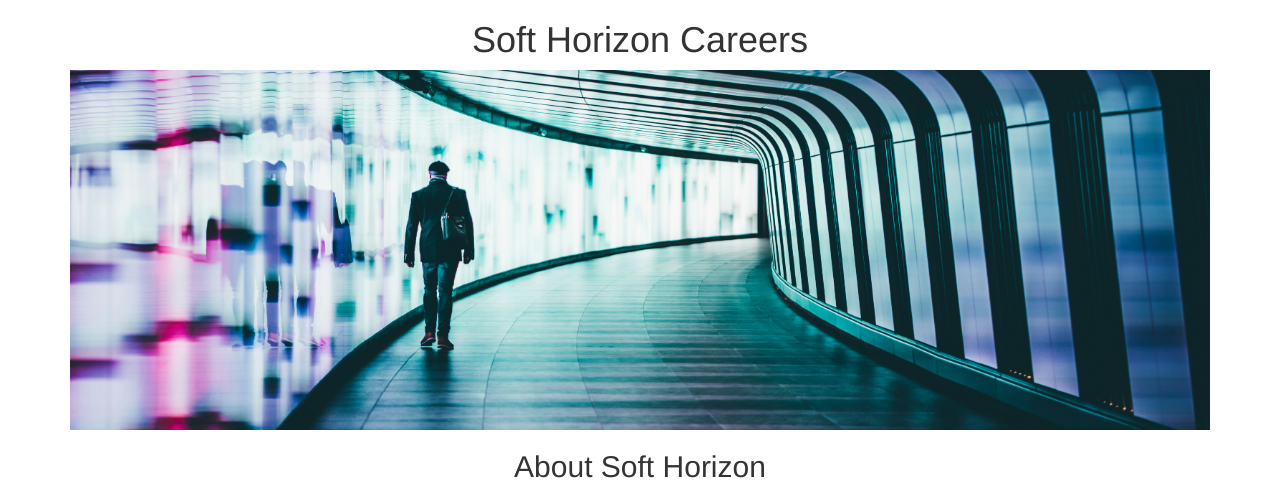
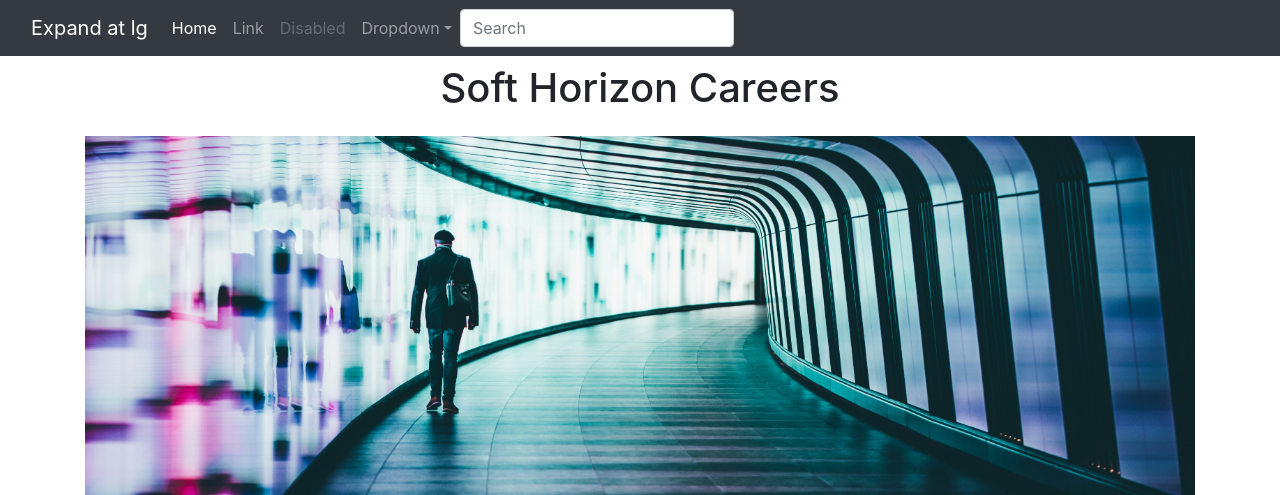
Before and after one commit to muhammadimran81/muhammadimran-careers-website-v2, a Flask app: page / in a window 1280 px wide. Shown: the top 495 px of the page. Run offline with Flask 3, Linux system fonts and the light colour scheme.

Commit message:
bootstrap resolved

```diff
--- a/templates/home.html
+++ b/templates/home.html
@@ -3,9 +3,8 @@
   <head>
     <title>Soft Horizon Careers</title>
     <meta charset="utf-8">
-    <meta http-equiv="X-UA-Compatible" content="IE=edge">
-    <meta name="viewport" content="width=device-width, initial-scale=1">
-    <link rel="stylesheet" href="https://cdn.jsdelivr.net/npm/bootstrap@3.4.1/dist/css/bootstrap.min.css" integrity="sha384-HSMxcRTRxnN+Bdg0JdbxYKrThecOKuH5zCYotlSAcp1+c8xmyTe9GYg1l9a69psu" crossorigin="anonymous">
+    <meta name="viewport" content="width=device-width, initial-scale=1, shrink-to-fit=no">
+    <link rel="stylesheet" href="https://cdn.jsdelivr.net/npm/bootstrap@4.4.1/dist/css/bootstrap.min.css" integrity="sha384-Vkoo8x4CGsO3+Hhxv8T/Q5PaXtkKtu6ug5TOeNV6gBiFeWPGFN9MuhOf23Q9Ifjh" crossorigin="anonymous">
     <style>
       #banner {
         height: 360px;
@@ -15,6 +14,7 @@
     </style>
   </head>
   <body>
+    {% include 'nav.html' %}
     <div class="container">
       <h1 class="text-center mt-2 mb-4"> {{company_name}} Careers</h1>
       <img class="img-fluid" id="banner"
--- a/templates/jobitems.html
+++ b/templates/jobitems.html
@@ -17,4 +17,5 @@
       <button type='button' class="btn btn-outline-
         primary">Apply</button>
     </div>
+
   </div>
--- /dev/null
+++ b/templates/nav.html
@@ -0,0 +1,33 @@
+<nav class="navbar navbar-expand-lg navbar-dark bg-dark" aria-label="Fifth navbar example">
+    <div class="container-fluid">
+      <a class="navbar-brand" href="#">Expand at lg</a>
+      <button class="navbar-toggler" type="button" data-bs-toggle="collapse" data-bs-target="#navbarsExample05" aria-controls="navbarsExample05" aria-expanded="false" aria-label="Toggle navigation">
+        <span class="navbar-toggler-icon"></span>
+      </button>
+
+      <div class="collapse navbar-collapse" id="navbarsExample05">
+        <ul class="navbar-nav me-auto mb-2 mb-lg-0">
+          <li class="nav-item">
+            <a class="nav-link active" aria-current="page" href="#">Home</a>
+          </li>
+          <li class="nav-item">
+            <a class="nav-link" href="#">Link</a>
+          </li>
+          <li class="nav-item">
+            <a class="nav-link disabled" aria-disabled="true">Disabled</a>
+          </li>
+          <li class="nav-item dropdown">
+            <a class="nav-link dropdown-toggle" href="#" data-bs-toggle="dropdown" aria-expanded="false">Dropdown</a>
+            <ul class="dropdown-menu">
+              <li><a class="dropdown-item" href="#">Action</a></li>
+              <li><a class="dropdown-item" href="#">Another action</a></li>
+              <li><a class="dropdown-item" href="#">Something else here</a></li>
+            </ul>
+          </li>
+        </ul>
+        <form role="search">
+          <input class="form-control" type="search" placeholder="Search" aria-label="Search">
+        </form>
+      </div>
+    </div>
+  </nav>
```
Lines whose indentation alone changed are shown as unchanged.
